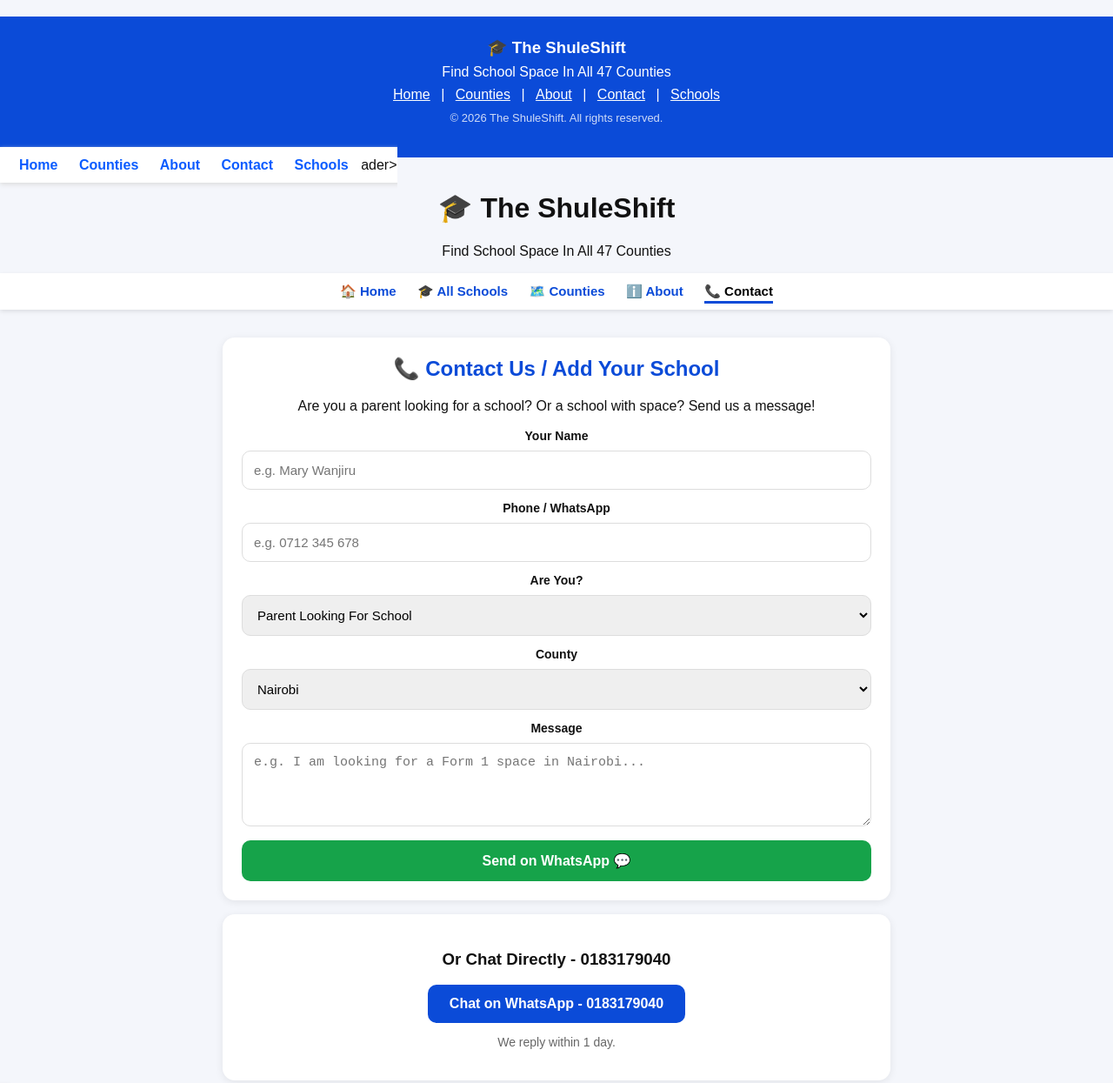
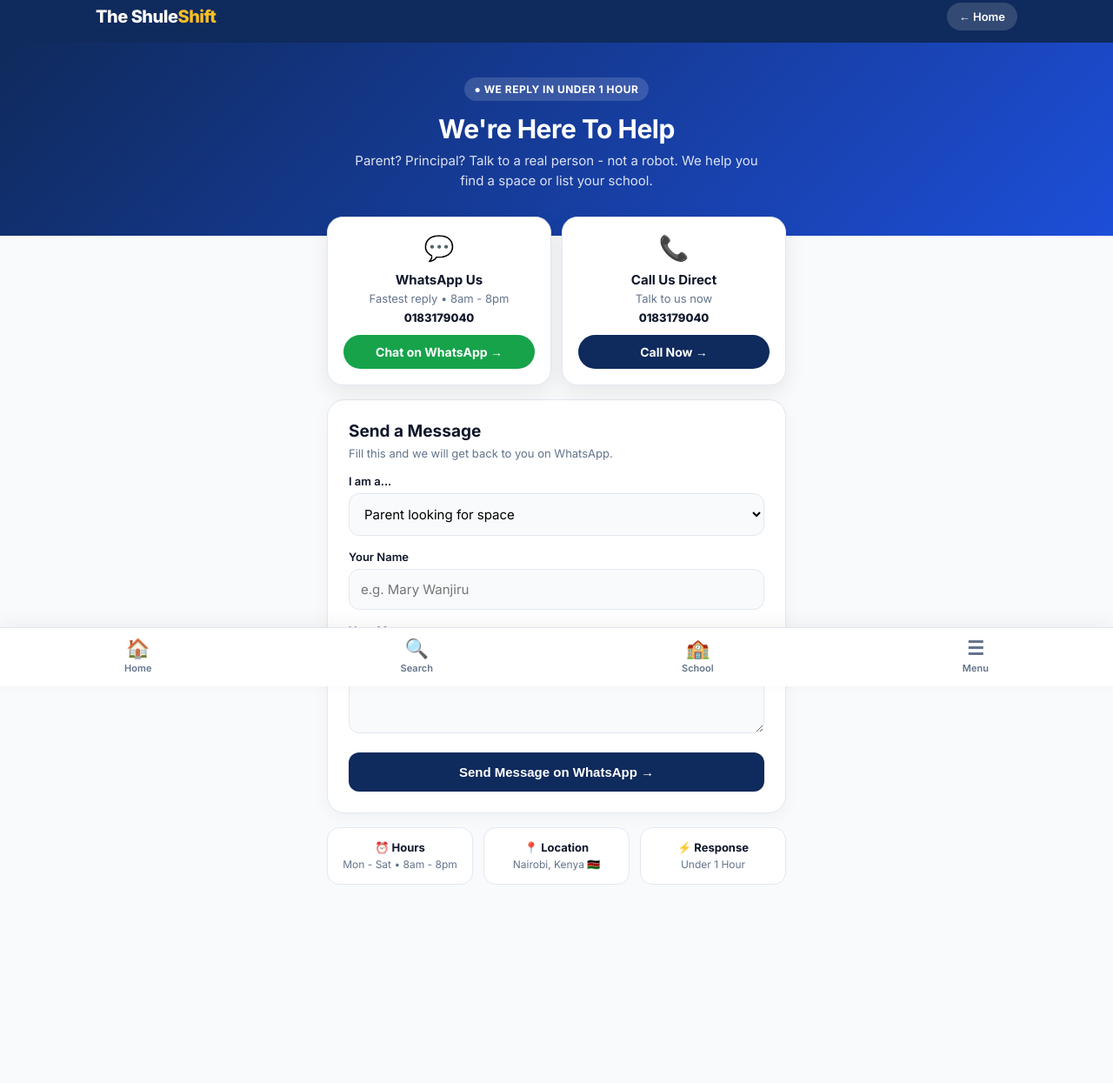
Before and after one commit to shalidobyte/my-website, a plain HTML site: page contact.html in a window 1280 px wide. Shown: the part 11-1256 px from the top of the page at 87% size. After the commit the page ends 1118 px from the top, so only its background shows below. Drawn offline with Linux system fonts and the light colour scheme.

Commit message:
Update contact page layout and styles

```diff
--- a/contact.html
+++ b/contact.html
@@ -3,85 +3,72 @@
 <head>
 <meta charset="UTF-8">
 <meta name="viewport" content="width=device-width, initial-scale=1.0">
-<title>Contact - The ShuleShift</title>
+<title>Contact Us - The ShuleShift</title>
+<link href="https://fonts.googleapis.com/css2?family=Inter:wght@400;600;700;800&display=swap" rel="stylesheet">
 <style>
-*{box-sizing:border-box} body{margin:0;font-family:Arial,sans-serif;background:#f4f6fb;color:#111}
-header{background:#0b4bd8;color:#fff;padding:22px 16px;text-align:center}
-header h1{margin:0;font-size:28px}
-nav{background:#fff;padding:12px;text-align:center;box-shadow:0 2px 5px rgba(0,0,0,.1);position:sticky;top:0}
-nav a{margin:0 10px;color:#0b4bd8;text-decoration:none;font-weight:bold;font-size:15px}
-nav a.active{color:#000;border-bottom:3px solid #0b4bd8;padding-bottom:3px}
-.wrap{max-width:800px;margin:0 auto;padding:16px}
-.card{background:#fff;padding:22px;border-radius:14px;box-shadow:0 2px 10px rgba(0,0,0,.08);margin-top:16px}
-input,textarea,select{width:100%;padding:13px;border-radius:10px;border:1px solid #ddd;font-size:15px;margin-top:8px;margin-bottom:12px}
-label{font-weight:bold;font-size:14px}
-.btn{background:#16a34a;color:#fff;border:0;padding:14px;border-radius:10px;font-weight:bold;cursor:pointer;width:100%;font-size:16px}
-.btn-blue{background:#0b4bd8}
+*{box-sizing:border-box}
+body{font-family:'Inter',sans-serif;margin:0;background:#F8FAFC;color:#0F172A;padding-bottom:90px}
+.topbar{background:#0F2A5C;color:#fff;padding:14px 20px;display:flex;justify-content:space-between;align-items:center;max-width:1100px;margin:0 auto}
+.logo{font-weight:800;font-size:20px;letter-spacing:-.5px}.logo span{color:#FBBF24}
+.topbar a{color:#fff;text-decoration:none;font-size:13px;font-weight:600;background:rgba(255,255,255,.15);padding:8px 14px;border-radius:999px}
+.hero{background:linear-gradient(135deg,#0F2A5C 0%,#1D4ED8 100%);color:#fff;padding:40px 20px 52px;text-align:center}
+.hero .pill{display:inline-block;background:rgba(255,255,255,.15);padding:6px 12px;border-radius:999px;font-size:12px;font-weight:700;letter-spacing:.5px}
+.hero h1{margin:14px 0 8px;font-size:30px;letter-spacing:-.5px}
+.hero p{opacity:.85;margin:0 auto;max-width:480px;font-size:15px;line-height:1.5}
+.wrap{max-width:560px;margin:-22px auto 0;padding:0 16px;position:relative;z-index:2}
+.contact-cards{display:grid;grid-template-columns:1fr 1fr;gap:12px}
+.c-card{background:#fff;border:1px solid #E2E8F0;border-radius:18px;padding:18px;text-align:center;box-shadow:0 8px 25px rgba(0,0,0,.08)}
+.c-card .ic{font-size:28px}
+.c-card h3{margin:10px 0 4px;font-size:15px}
+.c-card p{margin:0;color:#64748B;font-size:13px}
+.c-card a{display:block;margin-top:12px;padding:11px;border-radius:999px;text-decoration:none;font-weight:700;font-size:14px}
+.wa-btn{background:#16A34A;color:#fff}
+.call-btn{background:#0F2A5C;color:#fff}
+.form-card{background:#fff;border:1px solid #E2E8F0;border-radius:20px;padding:24px;margin-top:16px;box-shadow:0 5px 20px rgba(0,0,0,.04)}
+.form-card h2{margin:0;font-size:19px}
+.form-card p{margin:6px 0 0;color:#64748B;font-size:13px}
+label{font-size:13px;font-weight:600;display:block;margin:16px 0 6px}
+input,select,textarea{width:100%;padding:13px;border:1px solid #E2E8F0;border-radius:12px;font-size:15px;outline:none;font-family:inherit;background:#F8FAFC}
+input:focus,textarea:focus{border-color:#1D4ED8;background:#fff}
+.btn{width:100%;background:#0F2A5C;color:#fff;border:0;padding:14px;border-radius:12px;font-weight:700;font-size:15px;margin-top:18px;cursor:pointer}
+.info-row{display:flex;gap:12px;margin-top:16px}
+.info{flex:1;background:#fff;border:1px solid #E2E8F0;border-radius:14px;padding:14px;text-align:center}
+.info b{display:block;font-size:13px}
+.info span{font-size:12px;color:#64748B}
+.bottom-nav{position:fixed;bottom:0;left:0;right:0;background:#fff;border-top:1px solid #E2E8F0;display:flex;justify-content:space-around;padding:10px 0 14px;z-index:999;box-shadow:0 -5px 20px rgba(0,0,0,.05)}
+.bottom-nav a{text-decoration:none;color:#64748B;font-size:11px;font-weight:600;text-align:center;display:flex;flex-direction:column;gap:3px}
+.bottom-nav a.active{color:#0F2A5C}
+.bottom-nav .icon{font-size:22px}
+.menu-popup{display:none;position:fixed;bottom:72px;left:12px;right:12px;background:#fff;border-radius:18px;box-shadow:0 10px 30px rgba(0,0,0,.2);padding:8px;z-index:1000}
+.menu-popup a{display:block;padding:15px 14px;border-bottom:1px solid #F1F5F9;text-decoration:none;color:#0F172A;font-weight:600}
 </style>
 </head>
 <body>
-
-  <footer style="background:#0b4bd8;color:white;text-align:center;padding:25px 15px;margin-top:30px">
-<h3 style="margin:0">🎓 The ShuleShift</h3>
-<p style="margin:8px 0">Find School Space In All 47 Counties</p>
-<p style="margin:8px 0">
-<a href="index.html" style="color:white;margin:0 8px">Home</a> |
-<a href="counties.html" style="color:white;margin:0 8px">Counties</a> |
-<a href="about.html" style="color:white;margin:0 8px">About</a> |
-<a href="contact.html" style="color:white;margin:0 8px">Contact</a> |
-<a href="schools.html" style="color:white;margin:0 8px">Schools</a>
-</p>
-<p style="font-size:13px;opacity:0.8;margin-top:10px">© 2026 The ShuleShift. All rights reserved.</p>
-</footer>
-<he<div style="background:white;padding:12px;text-align:center;position:sticky;top:0;box-shadow:0 2px 5px #ddd">
-<a href="index.html" style="margin:0 10px;color:#0b5cff;text-decoration:none;font-weight:bold">Home</a>
-<a href="counties.html" style="margin:0 10px;color:#0b5cff;text-decoration:none;font-weight:bold">Counties</a>
-<a href="about.html" style="margin:0 10px;color:#0b5cff;text-decoration:none;font-weight:bold">About</a>
-<a href="contact.html" style="margin:0 10px;color:#0b5cff;text-decoration:none;font-weight:bold">Contact</a>
-<a href="schools.html" style="margin:0 10px;color:#0b5cff;text-decoration:none;font-weight:bold">Schools</a>
-</div>ader><h1>🎓 The ShuleShift</h1><p>Find School Space In All 47 Counties</p></header>
-<nav>
-<a href="index.html">🏠 Home</a>
-<a href="schools.html">🎓 All Schools</a>
-<a href="counties.html">🗺️ Counties</a>
-<a href="about.html">ℹ️ About</a>
-<a href="contact.html" class="active">📞 Contact</a>
-</nav>
+<div style="background:#0F2A5C"><div class="topbar"><div class="logo">The Shule<span>Shift</span></div><a href="index.html">← Home</a></div></div>
+<div class="hero"><span class="pill">● WE REPLY IN UNDER 1 HOUR</span><h1>We're Here To Help</h1><p>Parent? Principal? Talk to a real person - not a robot. We help you find a space or list your school.</p></div>
 <div class="wrap">
-<div class="card">
-<h2 style="margin-top:0;color:#0b4bd8">📞 Contact Us / Add Your School</h2>
-<p>Are you a parent looking for a school? Or a school with space? Send us a message!</p>
-<form onsubmit="sendWhatsApp(event)">
-<label>Your Name</label>
-<input id="name" placeholder="e.g. Mary Wanjiru" required>
-<label>Phone / WhatsApp</label>
-<input id="phone" placeholder="e.g. 0712 345 678" required>
-<label>Are You?</label>
-<select id="type"><option>Parent Looking For School</option><option>School With Space</option><option>Other</option></select>
-<label>County</label>
-<select id="county"><option>Nairobi</option><option>Kiambu</option><option>Mombasa</option><option>Kisumu</option><option>Nakuru</option><option>Other County</option></select>
-<label>Message</label>
-<textarea id="msg" rows="4" placeholder="e.g. I am looking for a Form 1 space in Nairobi..." required></textarea>
-<button class="btn" type="submit">Send on WhatsApp 💬</button>
-</form>
+<div class="contact-cards">
+<div class="c-card"><div class="ic">💬</div><h3>WhatsApp Us</h3><p>Fastest reply • 8am - 8pm</p><p style="font-weight:800;color:#0F172A;margin-top:6px">0183179040</p><a class="wa-btn" href="https://wa.me/254183179040">Chat on WhatsApp →</a></div>
+<div class="c-card"><div class="ic">📞</div><h3>Call Us Direct</h3><p>Talk to us now</p><p style="font-weight:800;color:#0F172A;margin-top:6px">0183179040</p><a class="call-btn" href="tel:+254183179040">Call Now →</a></div>
 </div>
-<div class="card" style="text-align:center">
-<h3>Or Chat Directly - 0183179040</h3>
-<a href="https://wa.me/254183179040" target="_blank"><button class="btn btn-blue" style="width:auto;padding:13px 25px">Chat on WhatsApp - 0183179040</button></a>
-<p style="color:#666;font-size:14px;margin-top:14px">We reply within 1 day.</p>
+<div class="form-card">
+<h2>Send a Message</h2><p>Fill this and we will get back to you on WhatsApp.</p>
+<label>I am a...</label><select><option>Parent looking for space</option><option>Principal / School Owner</option><option>Other</option></select>
+<label>Your Name</label><input placeholder="e.g. Mary Wanjiru">
+<label>Your Message</label><textarea rows="4" placeholder="Hi, I'm looking for a Form 1 space in Kiambu..."></textarea>
+<button class="btn" onclick="sendMsg()">Send Message on WhatsApp →</button>
+</div>
+<div class="info-row">
+<div class="info"><b>⏰ Hours</b><span>Mon - Sat • 8am - 8pm</span></div>
+<div class="info"><b>📍 Location</b><span>Nairobi, Kenya 🇰🇪</span></div>
+<div class="info"><b>⚡ Response</b><span>Under 1 Hour</span></div>
 </div>
 </div>
+<div class="menu-popup" id="menuPopup"><a href="index.html">🏠 Home</a><a href="counties.html">📍 Browse by County</a><a href="principal.html">👨🏾‍🏫 Principal Login</a><a href="contact.html">📞 Contact Us</a></div>
+<div class="bottom-nav"><a href="index.html"><span class="icon">🏠</span>Home</a><a href="counties.html"><span class="icon">🔍</span>Search</a><a href="principal.html"><span class="icon">🏫</span>School</a><a href="#" onclick="toggleMenu(event)"><span class="icon">☰</span>Menu</a></div>
 <script>
-function sendWhatsApp(e){
-  e.preventDefault();
-  const name=document.getElementById('name').value;
-  const phone=document.getElementById('phone').value;
-  const type=document.getElementById('type').value;
-  const county=document.getElementById('county').value;
-  const msg=document.getElementById('msg').value;
-  const text = `Hello ShuleShift!%0AName: ${name}%0APhone: ${phone}%0AType: ${type}%0ACounty: ${county}%0AMessage: ${msg}`;
-  window.open('https://wa.me/254183179040?text='+text, '_blank');
-}
+function sendMsg(){const msg=document.querySelector('textarea').value||'Hi ShuleShift, I need help';window.open('https://wa.me/254183179040?text='+encodeURIComponent(msg),'_blank')}
+function toggleMenu(e){e.preventDefault();const m=document.getElementById('menuPopup');m.style.display=m.style.display==='block'?'none':'block';}
 </script>
 </body>
 </html>
```
